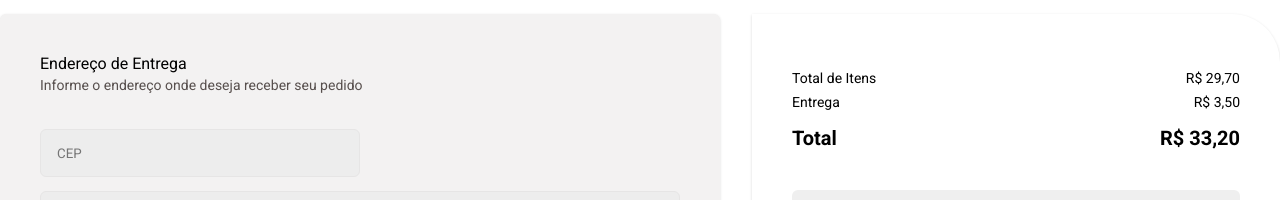
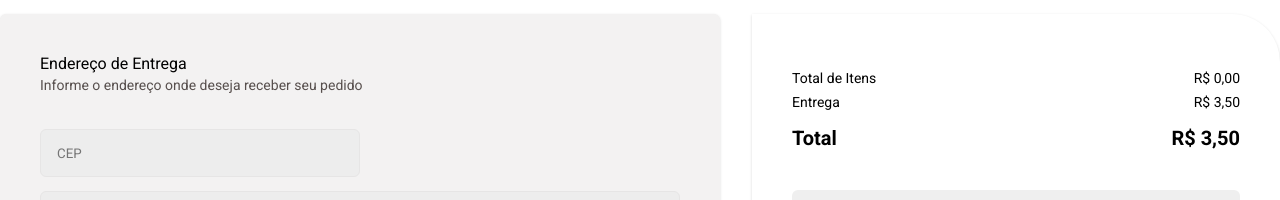
Before and after one commit to gabrielviol/coffee-delivery, a React (Vite) app in the folder coffee-delivery/: page /checkout in a window 1280 px wide. Shown: the part 209-409 px from the top of the page. Built offline with nearby package versions, Linux system fonts and the light colour scheme.

Commit message:
Calculando subTotal, frete e total

```diff
--- a/coffee-delivery/src/pages/Checkout/components/CoffeSummaryItem/index.tsx
+++ b/coffee-delivery/src/pages/Checkout/components/CoffeSummaryItem/index.tsx
@@ -20,12 +20,17 @@ export function CoffeeSummaryItem() {
 
   const { items } = useContext(useCart);
 
+  const itemFormatted = items.map(product => ({
+    ...product,
+    priceFormatted: formatPrice(product.price),
+    subTotal: formatPrice(product.price * product.amount)
+  }))
 
   return (
     <>
-      {items.map(item => (
-        <CoffeeItemContainer>
-        <Icon key={item.id}>
+      {itemFormatted.map(item => (
+        <CoffeeItemContainer key={item.id}>
+        <Icon >
         <img src={`./images/${item.image}.svg`} alt="Coffee" />
       </Icon>
       <Summary>
@@ -42,7 +47,7 @@ export function CoffeeSummaryItem() {
               min="1"
               max="100"
               step="1"
-              value="1"
+              value={item.amount}
               onChange={() => { }}
             />
 
@@ -58,7 +63,7 @@ export function CoffeeSummaryItem() {
         </SummaryOptions>
       </Summary>
       <Price>
-        {item.price}
+        {item.subTotal}
       </Price>
       </CoffeeItemContainer>
       ))}
--- a/coffee-delivery/src/pages/Checkout/components/Summary/index.tsx
+++ b/coffee-delivery/src/pages/Checkout/components/Summary/index.tsx
@@ -1,5 +1,6 @@
 import { useContext } from "react";
 import { UpdateCartItem, useCart } from "../../../../hooks/useCart";
+import { formatPrice } from "../../../../util/format";
 
 import { CoffeeItemProps } from "../../../Home/components/CoffeeItem";
 import { CoffeeSummaryItem } from "../CoffeSummaryItem";
@@ -11,7 +12,18 @@ import {
 } from "./styles";
 
 
-  export function Summary({ coffee } : CoffeeItemProps){
+export function Summary() {
+
+  const { items } = useContext(useCart);
+
+  const totalItens =
+      items.reduce((sumTotal, product) => {
+        return sumTotal + product.price * product.amount
+      }, 0)
+
+    const frete = 3.5
+
+    const total = frete + totalItens
 
 
   return (
@@ -20,31 +32,28 @@ import {
 
       <SummaryContent>
 
-          <CoffeeSummaryItem  />
+        <CoffeeSummaryItem />
 
-
-          <SummaryTotal>
+        <SummaryTotal >
             <div>
               <p>Total de Itens</p>
-              <span>R$ 29,70</span>
+              <span>{formatPrice(totalItens)}</span>
             </div>
 
             <div>
               <p>Entrega</p>
-              <span>R$ 3,50</span>
+              <span>{formatPrice(frete)}</span>
             </div>
 
             <div>
               <h2>Total</h2>
-              <h2>R$ 33,20</h2>
+              <h2>{formatPrice(total)}</h2>
             </div>
 
             <button type="button">Confirmar Pedido</button>
+
           </SummaryTotal>
-
       </SummaryContent>
-
-
     </SummaryContainer>
   );
 }
```
Lines whose indentation alone changed are shown as unchanged.
